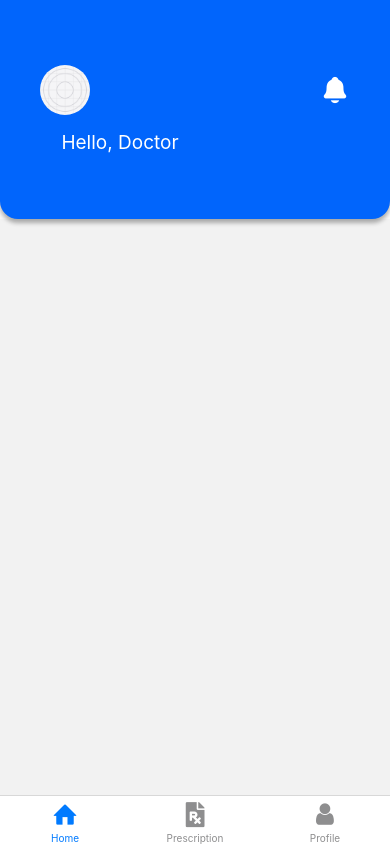
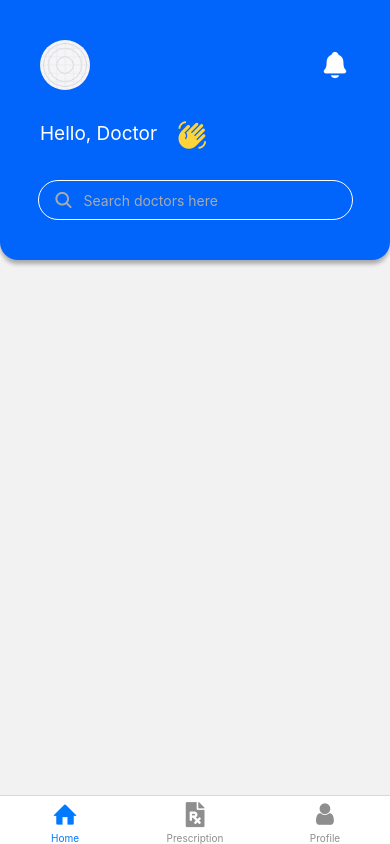
Before and after one commit to Rdilshan/MedExplorer, a React Native app in the folder doctor/: screen /Home in a window 390 px wide. Built offline with nearby package versions, Linux system fonts and the light colour scheme.

Commit message:
Add search bar

```diff
--- a/doctor/Screens/Tabs/DHome.jsx
+++ b/doctor/Screens/Tabs/DHome.jsx
@@ -1,6 +1,7 @@
-import { View, Text, StyleSheet, Image } from "react-native";
+import { View, Text, StyleSheet, Image, TextInput } from "react-native";
 import React from "react";
 import { Ionicons } from "@expo/vector-icons";
+import { MaterialIcons } from '@expo/vector-icons';
 
 export default function HeaderComponent() {
   return (
@@ -13,7 +14,18 @@ export default function HeaderComponent() {
           />
           <Ionicons name="notifications" size={30} color="white" />
         </View>
-        <Text style={styles.greeting}>Hello, Doctor</Text>
+        <View style={styles.row1}>
+          <Text style={styles.greeting}>Hello, Doctor</Text>
+          <MaterialIcons name="waving-hand" size={30} color="#FFD43B" style={styles.waveIcon} />
+        </View>
+        <View style={styles.searchContainer}>
+          <Ionicons name="search" size={20} color="#aaa" style={styles.searchIcon} />
+          <TextInput
+            style={styles.searchInput}
+            placeholder="Search doctors here"
+            placeholderTextColor="#aaa"
+          />
+        </View>
       </View>
     </View>
   );
@@ -28,7 +40,7 @@ const styles = StyleSheet.create({
   },
   top: {
     backgroundColor: "#0165FC",
-    paddingVertical: 65,
+    paddingVertical: 40, // Decreased padding
     paddingHorizontal: 20,
     borderBottomLeftRadius: 18,
     borderBottomRightRadius: 18,
@@ -58,7 +70,37 @@ const styles = StyleSheet.create({
   greeting: {
     fontSize: 19,
     color: 'white',
-    marginTop: 16, // Space between the row and the greeting text
-    marginRight:150
+    marginTop: 26, // Space between the row and the greeting text
+    marginRight: 10,
+  },
+  row1: {
+    flexDirection: "row",
+    alignItems: "center",
+    width: '100%',
+    paddingHorizontal: 20,
+    marginBottom: 20, // Add some space between the row and the search bar
+  },
+  waveIcon: {
+    marginLeft: 10,
+    marginTop: 30,
+  },
+  searchContainer: {
+    flexDirection: 'row',
+    alignItems: 'center',
+    height: 40,
+    width: '90%',
+    backgroundColor: '#0165FC',
+    borderRadius: 20,
+    paddingHorizontal: 15,
+    marginTop: 10,
+    borderColor: '#FFFFFF', // Set border color to white
+    borderWidth: 1, // Set border width
+  },
+  searchIcon: {
+    marginRight: 10,
+  },
+  searchInput: {
+    flex: 1,
+    color: 'white', // Optional: Make the input text white
   },
 });
```
Also changed, not shown: doctor/package.json (+8 -0 lines), 1 other file (tests, documents, lock files or other folders).
